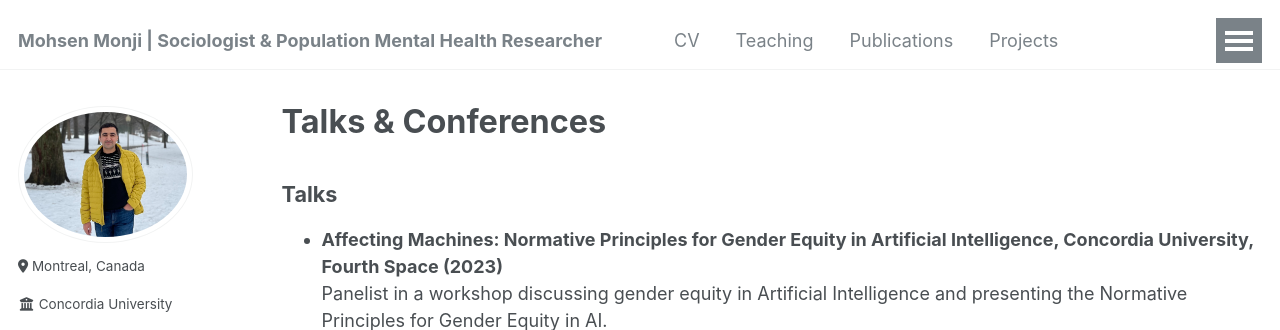
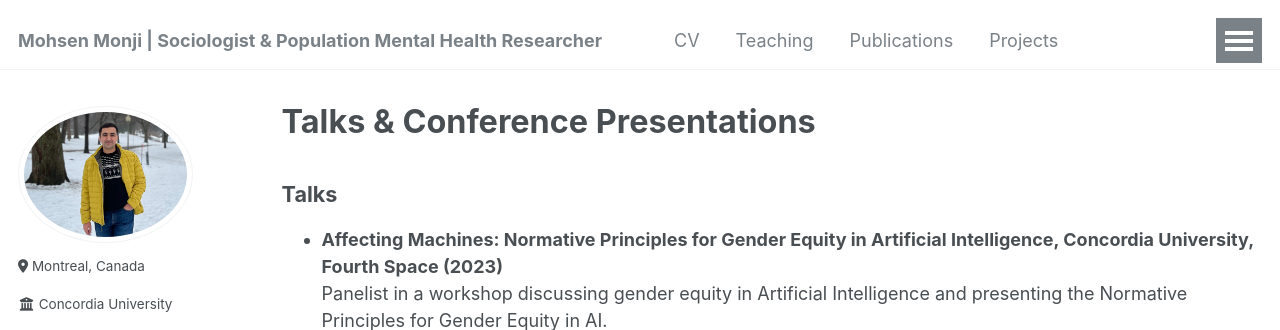
Before and after one commit to Mohsnmonji/mohsnmonji.github.io, a Jekyll site: the page built from _pages/talks.html, in a window 1280 px wide and 1398 px high, cut to the strip 0-330 px from the top of the window. Built offline with Jekyll 4.4.1, drawn with Linux system fonts in a browser that asks for light colours.

Commit message:
Update talks.html

```diff
--- a/_pages/talks.html
+++ b/_pages/talks.html
@@ -1,6 +1,6 @@
 ---
 layout: archive
-title: "Talks & Conferences"
+title: "Talks & Conference Presentations"
 permalink: /talks/
 author_profile: true
 ---
```
